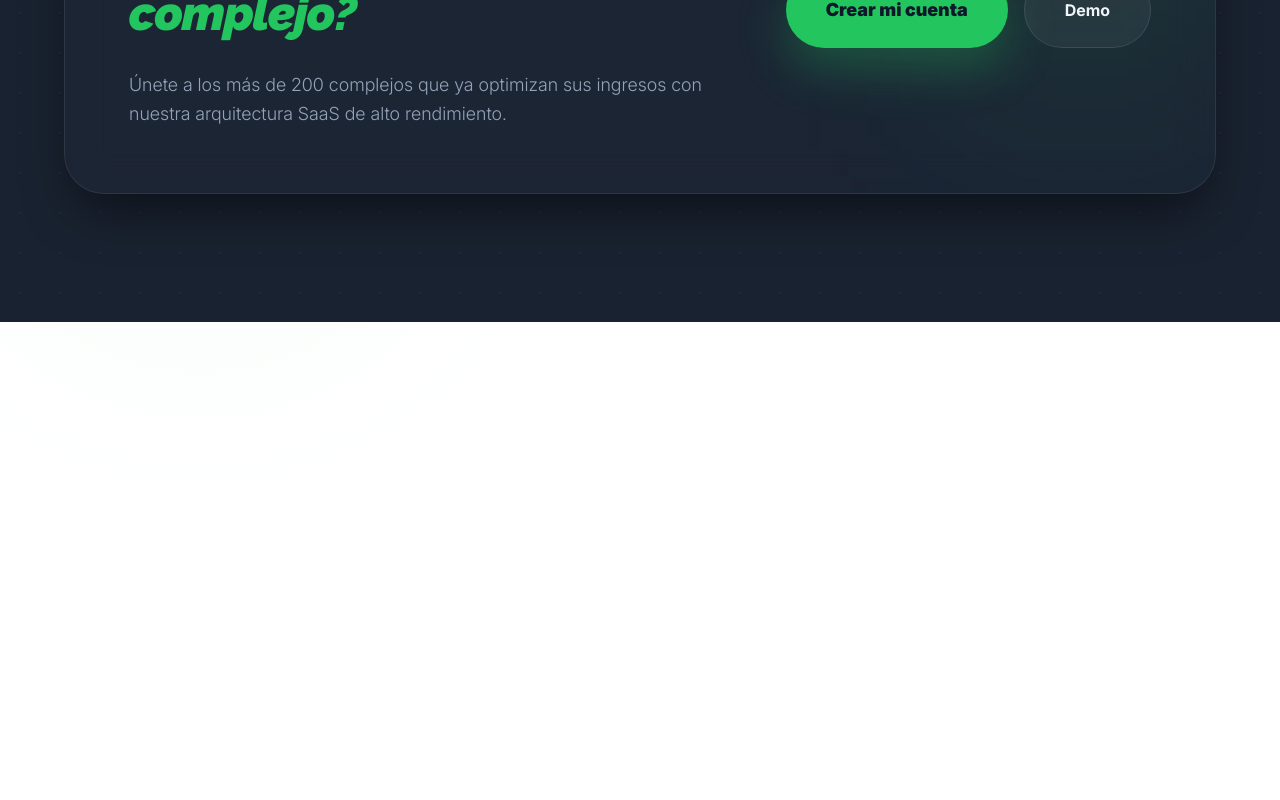
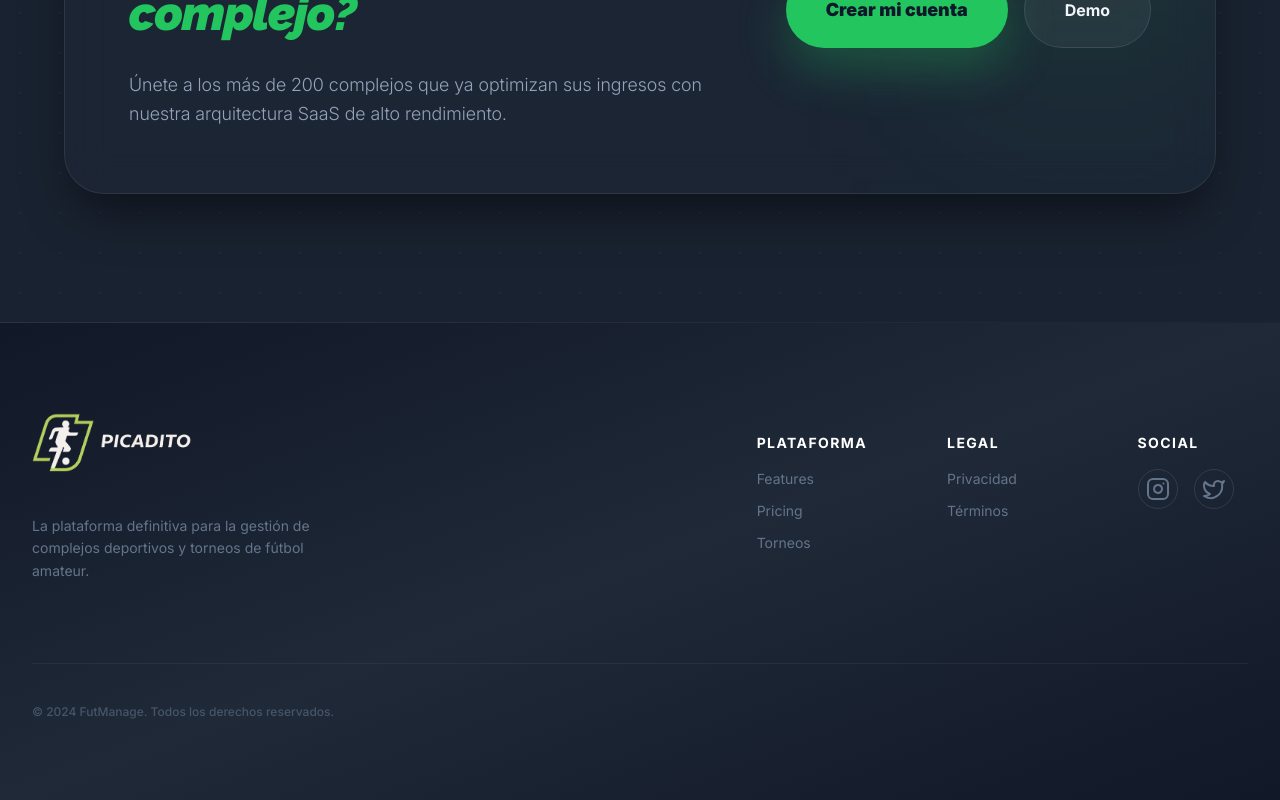
Before and after one commit to AxelArani-code/PicaditoBeta, a Next.js app in the folder apps/web/: page /how-works in a window 1280 px wide. Shown: the part 1767-2567 px from the top of the page. Before the commit the page ends 2289 px from the top, so only its background shows below. Built offline with nearby package versions, Linux system fonts and the light colour scheme; a web font is replaced by a local one.

Commit message:
View Todo de ComoFunciona y Beneficios

```diff
--- a/apps/web/src/app/(public)/how-works/HowWors.tsx
+++ b/apps/web/src/app/(public)/how-works/HowWors.tsx
@@ -1,5 +1,6 @@
 'use client';
 
+import { Footer } from "@/components/shared/Footer/Footer";
 import { Navbar } from "@/components/shared/Navbar/Navbar";
 
 
@@ -220,6 +221,7 @@ export default function HowWorks() {
           </div>
         </div>
       </main>
+      <Footer/>
 
       <style jsx global>{`
         .glass-panel {
```
